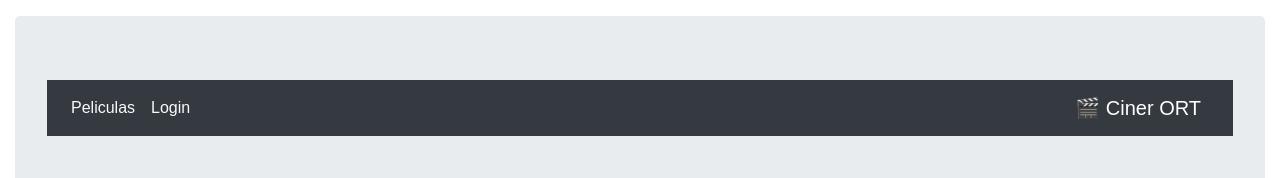
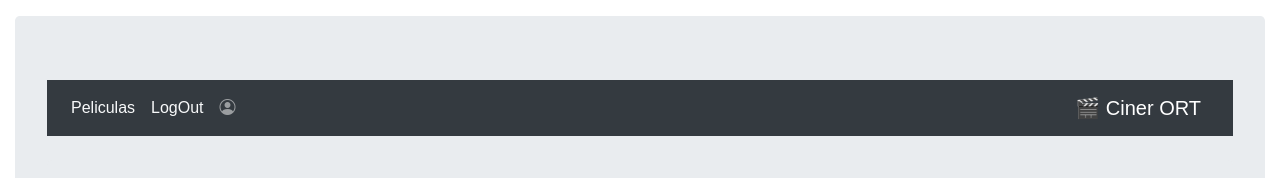
Before and after one commit to dannyj182/PNT2-ProyectoFinal, a Vue app: page /formulario in a window 1280 px wide. Shown: the top 178 px of the page. Built offline with nearby package versions, Linux system fonts and the light colour scheme; what vue-form would draw is missing.

Commit message:
ajusto Navbar segun logueo

```diff
--- a/src/components/Navbar.vue
+++ b/src/components/Navbar.vue
@@ -16,32 +16,31 @@
       >
       <span class="navbar-toggler-icon"></span>
       </button>
-      <div class="collapse navbar-collapse" id="navbarNav">
-        <ul class="navbar-nav text-center">
-          <li class="nav-item active">
-            <router-link to="/peliculas">
-              <a class="nav-link text-light" href="#"
-                >Peliculas </a
-              >
-            </router-link>
-          </li>
-          <li class="nav-item">
-             <router-link to="/formulario" v-if="!($store.state.estaLogueado)">
+      <div class="collapse navbar-collapse" id="navbarNav" >
+        <ul class="navbar-nav text-center " v-if="!($store.state.estaLogueado)">
+          <li class="nav-item ">
+             <router-link to="/formulario" >
               <a class="nav-link text-light" href="#">Login</a>
              </router-link>
-
-              <router-link to="/peliculas" v-else >
-              <a class="nav-link text-light" href="#">LogOut</a>
+          </li>
+        </ul>
+        <ul class="navbar-nav text-center d-flex" v-else>
+          <li class="nav-item ">
+            <router-link to="/peliculas" >
+              <a class="nav-link text-light" href="#">Peliculas </a>
              </router-link>
-
           </li>
-           <li class="nav-item">
-            <router-link to="/formulario" v-if="($store.state.estaLogueado)">
+          <li class="nav-item ">
+              <a class="nav-link text-light" href="#" @click=logout() >LogOut</a>
+          </li>
+          <li class="nav-item ">
+             <router-link to="/formulario" >
               <a class="nav-link" href="#"><i class="bi bi-person-circle"></i></a>
             </router-link>
           </li>
 
         </ul>
+
         </div>
     </nav>
   </section>
@@ -55,7 +54,12 @@ export default {
   data() {
     return {};
   },
-  methods: {},
+  methods: {
+    logout(){
+      console.log("hola")
+       this.$store.dispatch('desloguearse')
+    }
+  },
   computed: {},
 };
 </script>
--- a/src/store.js
+++ b/src/store.js
@@ -5,14 +5,24 @@ Vue.use(Vuex)
 
 export default new Vuex.Store({
     state : {
-        estaLogueado : false,
-        getPelis: 'http://localhost:8080/cineort/peliculas/',
+        estaLogueado : true,
+        getPelis: 'http://localhost:8082/cineort/peliculas/',
     },
     actions : {
-
+       desloguearse({commit}){
+            commit('desloguearse')
+       },
+       loguearse({commit}) {
+        commit('loguearse')
+    },
 
     },
     mutations : {
-
+        desloguearse(state) {
+            state.estaLogueado = false
+        },
+        loguearse(state) {
+            state.estaLogueado = true
+        },
     }
 })
```
